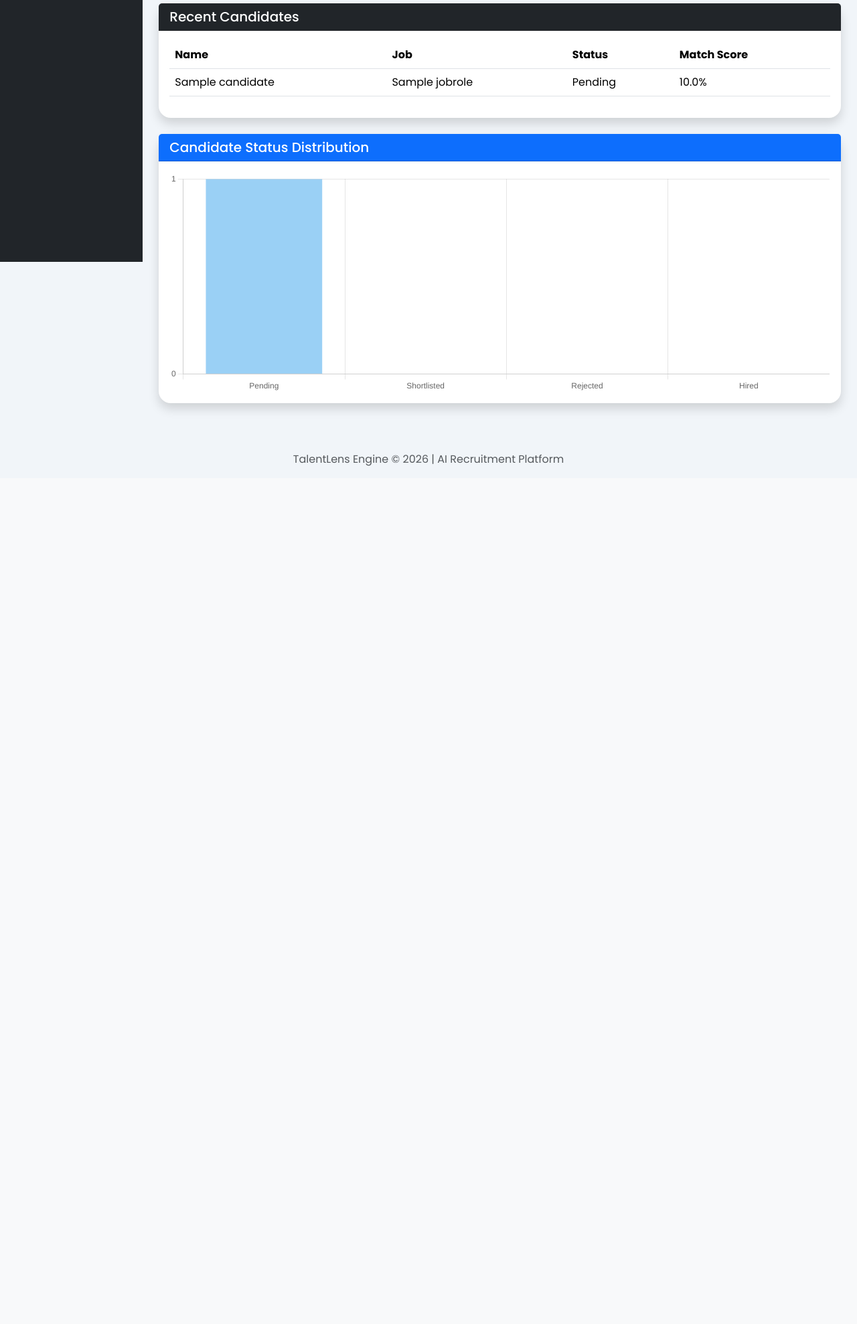
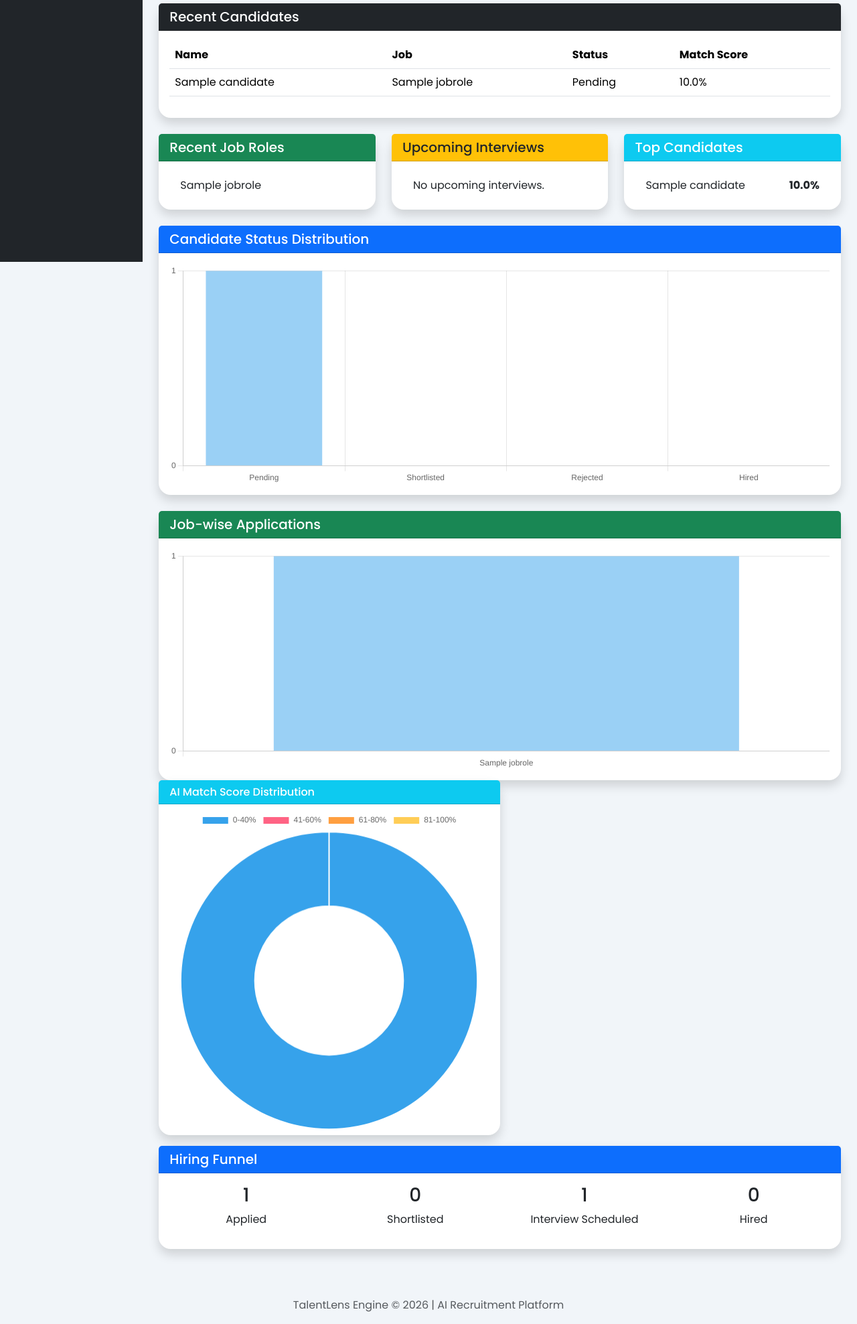
Before and after one commit to Anit-K-T/TalentLens-Engine, a Django app: page / in a window 1280 px wide. Shown: the part 479-2456 px from the top of the page at 67% size. Before the commit the page ends 1175 px from the top, so only its background shows below. Run offline with Django 5.2, Linux system fonts and the light colour scheme; a user stored in the database is signed in; tables that the repository leaves empty hold one stand-in row (values such as "Sample post"); some libraries are stand-ins or nearby versions.

Commit message:
Enhance dashboard with analytics charts and hiring funnel

```diff
--- a/candidates/urls.py
+++ b/candidates/urls.py
@@ -5,7 +5,7 @@ urlpatterns = [
     path("", views.candidate_list, name="candidate_list"),
     path("add/", views.add_candidate, name="add_candidate"),
     path("edit/<int:candidate_id>/", views.edit_candidate, name="edit_candidate"),
-    path("view/<int:candidate_id>/", views.candidate_detail, name="candidate_detail"),
+    path("<int:pk>/", views.candidate_detail, name="candidate_detail"),
     path("delete/<int:candidate_id>/", views.delete_candidate, name="delete_candidate"),
     path(
     "report/<int:candidate_id>/",
--- a/dashboard/views.py
+++ b/dashboard/views.py
@@ -1,62 +1,15 @@
-from django.shortcuts import render,redirect
+from django.shortcuts import render, redirect
+from django.contrib.auth import authenticate, login, logout
+from django.contrib.auth.decorators import login_required
+from django.db.models import Avg,Count
+from django.utils import timezone
+
+from .forms import LoginForm
 from candidates.models import Candidate
 from jobs.models import JobRole
-from django.contrib.auth import authenticate, login, logout
-from django.contrib.auth.decorators import login_required
-from .forms import LoginForm
+from interview_management.models import Interview
 
-@login_required(login_url="login")
-def home(request):
 
-    total_candidates = Candidate.objects.count()
-
-    total_jobs = JobRole.objects.count()
-
-    shortlisted = Candidate.objects.filter(
-        status="Shortlisted"
-    ).count()
-
-    rejected = Candidate.objects.filter(
-        status="Rejected"
-    ).count()
-
-    pending = Candidate.objects.filter(
-        status="Pending"
-    ).count()
-
-    hired = Candidate.objects.filter(
-        status="Hired"
-    ).count()
-
-    average_match = Candidate.objects.all()
-
-    if average_match.exists():
-        avg_score = round(
-            sum(c.match_score for c in average_match)
-            / average_match.count(),
-            1,
-        )
-    else:
-        avg_score = 0
-
-    recent_candidates = Candidate.objects.order_by("-uploaded_at")[:5]
-
-    context = {
-    "total_candidates": total_candidates,
-    "total_jobs": total_jobs,
-    "shortlisted": shortlisted,
-    "rejected": rejected,
-    "pending": pending,
-    "hired": hired,
-    "avg_score": avg_score,
-    "recent_candidates": recent_candidates,
-    "chart_pending": pending,
-    "chart_shortlisted": shortlisted,
-    "chart_rejected": rejected,
-    "chart_hired": hired,
-}
-
-    return render(request, "dashboard.html", context)
 def login_view(request):
 
     if request.user.is_authenticated:
@@ -79,7 +32,7 @@ def login_view(request):
                 password=password,
             )
 
-            if user:
+            if user is not None:
                 login(request, user)
                 return redirect("dashboard")
 
@@ -90,6 +43,108 @@ def login_view(request):
     )
 
 
+@login_required(login_url="login")
+def home(request):
+
+    total_candidates = Candidate.objects.count()
+    total_jobs = JobRole.objects.count()
+    total_interviews = Interview.objects.count()
+
+    pending = Candidate.objects.filter(status="Pending").count()
+    shortlisted = Candidate.objects.filter(status="Shortlisted").count()
+    rejected = Candidate.objects.filter(status="Rejected").count()
+    hired = Candidate.objects.filter(status="Hired").count()
+
+    avg_score = Candidate.objects.aggregate(
+        Avg("match_score")
+    )["match_score__avg"]
+
+    if avg_score is None:
+        avg_score = 0
+
+    avg_score = round(avg_score, 1)
+
+    recent_candidates = Candidate.objects.order_by(
+        "-uploaded_at"
+    )[:5]
+
+    recent_jobs = JobRole.objects.order_by(
+        "-id"
+    )[:5]
+
+    upcoming_interviews = Interview.objects.filter(
+        interview_date__gte=timezone.now().date()
+    ).order_by(
+        "interview_date",
+        "interview_time"
+    )[:5]
+
+    top_candidates = Candidate.objects.order_by(
+        "-match_score"
+    )[:5]
+    job_application_stats = (
+    JobRole.objects
+    .annotate(total_applications=Count("candidates"))
+    .order_by("-total_applications")
+    )
+    score_0_40 = Candidate.objects.filter(match_score__lte=40).count()
+
+    score_41_60 = Candidate.objects.filter(
+    match_score__gt=40,
+    match_score__lte=60
+    ).count()
+
+    score_61_80 = Candidate.objects.filter(
+    match_score__gt=60,
+    match_score__lte=80
+    ).count()
+
+    score_81_100 = Candidate.objects.filter(
+        match_score__gt=80
+    ).count()
+    applied_count = Candidate.objects.count()
+
+    shortlisted_count = Candidate.objects.filter(status="Shortlisted").count()
+
+    interview_count = Interview.objects.count()
+
+    hired_count = Candidate.objects.filter(status="Hired").count()
+    context = {
+        "total_candidates": total_candidates,
+        "total_jobs": total_jobs,
+        "total_interviews": total_interviews,
+        "job_application_stats": job_application_stats,
+        "pending": pending,
+        "shortlisted": shortlisted,
+        "rejected": rejected,
+        "hired": hired,
+        "score_0_40": score_0_40,
+        "score_41_60": score_41_60,
+        "score_61_80": score_61_80,
+        "score_81_100": score_81_100,
+        "avg_score": avg_score,
+    "applied_count": applied_count,
+    "shortlisted_count": shortlisted_count,
+    "interview_count": interview_count,
+    "hired_count": hired_count,
+        "recent_candidates": recent_candidates,
+        "recent_jobs": recent_jobs,
+        "upcoming_interviews": upcoming_interviews,
+        "top_candidates": top_candidates,
+
+        "chart_pending": pending,
+        "chart_shortlisted": shortlisted,
+        "chart_rejected": rejected,
+        "chart_hired": hired,
+    }
+
+    return render(
+        request,
+        "dashboard.html",
+        context,
+    )
+
+
 def logout_view(request):
 
     logout(request)
--- a/templates/candidates/candidate_list.html
+++ b/templates/candidates/candidate_list.html
@@ -252,4 +252,5 @@
 
 </div>
 
+
 {% endblock %}
--- a/templates/dashboard.html
+++ b/templates/dashboard.html
@@ -96,6 +96,7 @@ Monitor recruitment progress, AI evaluations, and hiring statistics from one pla
 
 </div>
 
+
 <!-- Recent Candidates -->
 
 <div class="card shadow border-0 mt-4">
@@ -158,6 +159,128 @@ Monitor recruitment progress, AI evaluations, and hiring statistics from one pla
     </div>
 
 </div>
+<div class="row mt-4">
+
+    <div class="col-md-4">
+
+        <div class="card shadow border-0">
+
+            <div class="card-header bg-success text-white">
+                <h5 class="mb-0">Recent Job Roles</h5>
+            </div>
+
+            <div class="card-body">
+
+                <ul class="list-group list-group-flush">
+
+                    {% for job in recent_jobs %}
+
+                    <li class="list-group-item">
+
+                        {{ job.title }}
+
+                    </li>
+
+                    {% empty %}
+
+                    <li class="list-group-item">
+
+                        No jobs available.
+
+                    </li>
+
+                    {% endfor %}
+
+                </ul>
+
+            </div>
+
+        </div>
+
+    </div>
+
+    <div class="col-md-4">
+
+        <div class="card shadow border-0">
+
+            <div class="card-header bg-warning">
+                <h5 class="mb-0">Upcoming Interviews</h5>
+            </div>
+
+            <div class="card-body">
+
+                <ul class="list-group list-group-flush">
+
+                    {% for interview in upcoming_interviews %}
+
+                    <li class="list-group-item">
+
+                        <strong>{{ interview.candidate.name }}</strong><br>
+
+                        {{ interview.interview_date }}
+                        {{ interview.interview_time }}
+
+                    </li>
+
+                    {% empty %}
+
+                    <li class="list-group-item">
+
+                        No upcoming interviews.
+
+                    </li>
+
+                    {% endfor %}
+
+                </ul>
+
+            </div>
+
+        </div>
+
+    </div>
+
+    <div class="col-md-4">
+
+        <div class="card shadow border-0">
+
+            <div class="card-header bg-info text-white">
+                <h5 class="mb-0">Top Candidates</h5>
+            </div>
+
+            <div class="card-body">
+
+                <ul class="list-group list-group-flush">
+
+                    {% for candidate in top_candidates %}
+
+                    <li class="list-group-item d-flex justify-content-between">
+
+                        <span>{{ candidate.name }}</span>
+
+                        <strong>{{ candidate.match_score }}%</strong>
+
+                    </li>
+
+                    {% empty %}
+
+                    <li class="list-group-item">
+
+                        No candidates available.
+
+                    </li>
+
+                    {% endfor %}
+
+                </ul>
+
+            </div>
+
+        </div>
+
+    </div>
+
+</div>
 <div class="card shadow border-0 mt-4">
     <div class="card-header bg-primary text-white">
         <h5 class="mb-0">Candidate Status Distribution</h5>
@@ -166,6 +289,63 @@ Monitor recruitment progress, AI evaluations, and hiring statistics from one pla
     <div class="card-body">
         <canvas id="statusChart" height="100"></canvas>
     </div>
+</div>
+<div class="card shadow border-0 mt-4">
+
+    <div class="card-header bg-success text-white">
+        <h5 class="mb-0">Job-wise Applications</h5>
+    </div>
+
+    <div class="card-body">
+        <canvas id="jobChart" height="100"></canvas>
+    </div>
+
+</div>
+<div class="col-md-6">
+    <div class="card shadow border-0">
+        <div class="card-header bg-info text-white">
+            <h6 class="mb-0">AI Match Score Distribution</h6>
+        </div>
+
+        <div class="card-body py-2">
+            <canvas id="scoreChart" height="45"></canvas>
+        </div>
+    </div>
+</div>
+<div class="card shadow border-0 mt-3">
+
+    <div class="card-header bg-primary text-white">
+        <h5 class="mb-0">Hiring Funnel</h5>
+    </div>
+
+    <div class="card-body">
+
+        <div class="row text-center">
+
+            <div class="col-md-3">
+                <h3>{{ applied_count }}</h3>
+                <p>Applied</p>
+            </div>
+
+            <div class="col-md-3">
+                <h3>{{ shortlisted_count }}</h3>
+                <p>Shortlisted</p>
+            </div>
+
+            <div class="col-md-3">
+                <h3>{{ interview_count }}</h3>
+                <p>Interview Scheduled</p>
+            </div>
+
+            <div class="col-md-3">
+                <h3>{{ hired_count }}</h3>
+                <p>Hired</p>
+            </div>
+
+        </div>
+
+    </div>
+
 </div>
 
 {% endblock %}
@@ -207,4 +387,73 @@ new Chart(ctx, {
 });
 </script>
 
+
+<script>
+
+const jobCtx = document.getElementById('jobChart');
+
+new Chart(jobCtx, {
+    type: 'bar',
+    data: {
+        labels: [
+            {% for job in job_application_stats %}
+                "{{ job.title }}",
+            {% endfor %}
+        ],
+        datasets: [{
+            label: "Applications",
+            data: [
+                {% for job in job_application_stats %}
+                    {{ job.total_applications }},
+                {% endfor %}
+            ]
+        }]
+    },
+    options: {
+        responsive: true,
+        plugins: {
+            legend: {
+                display: false
+            }
+        },
+        scales: {
+            y: {
+                beginAtZero: true,
+                ticks: {
+                    precision: 0
+                }
+            }
+        }
+    }
+});
+
+</script>
+<script>
+
+const scoreCtx = document.getElementById('scoreChart');
+
+new Chart(scoreCtx, {
+    type: 'doughnut',
+    data: {
+        labels: [
+            '0-40%',
+            '41-60%',
+            '61-80%',
+            '81-100%'
+        ],
+        datasets: [{
+            data: [
+                {{ score_0_40 }},
+                {{ score_41_60 }},
+                {{ score_61_80 }},
+                {{ score_81_100 }}
+            ]
+        }]
+    },
+    options: {
+        responsive: true
+    }
+});
+
+</script>
 {% endblock %}
```
Also changed, not shown: candidates/views.py (+8 -22 lines).
